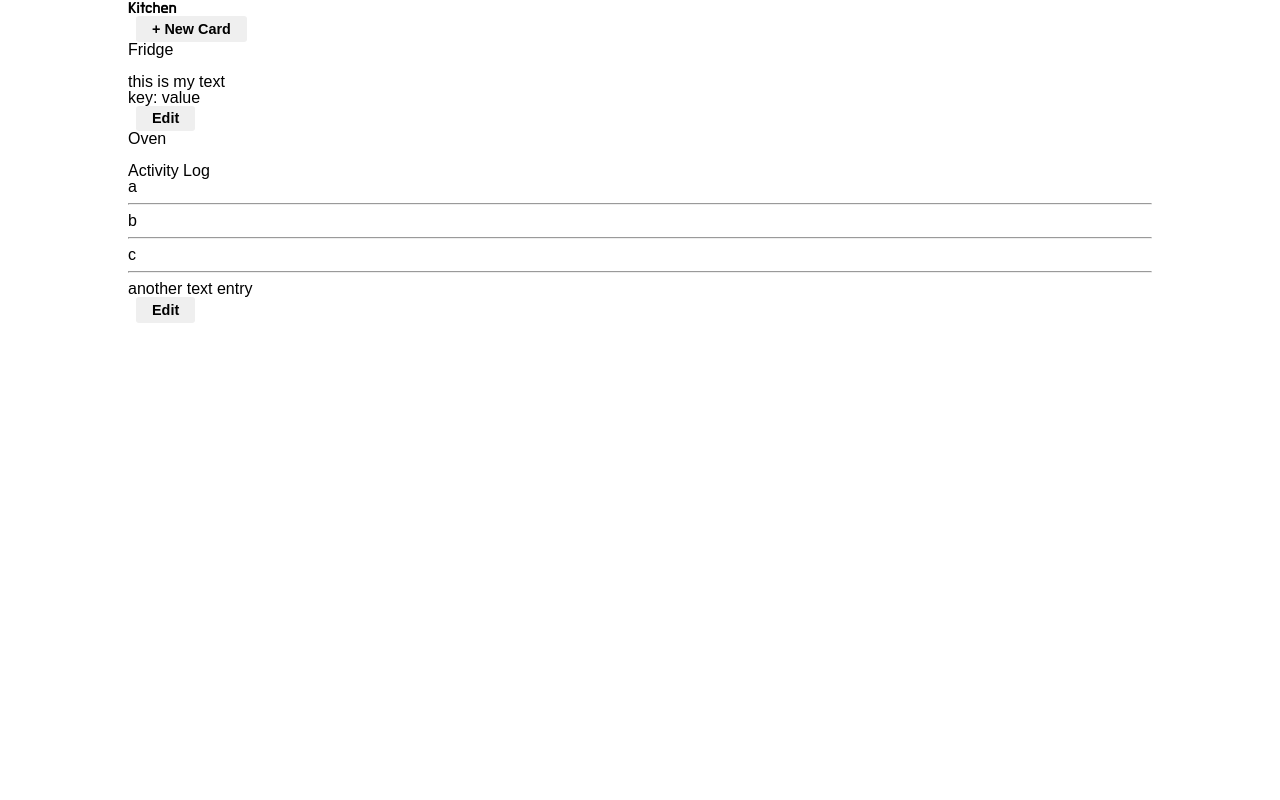
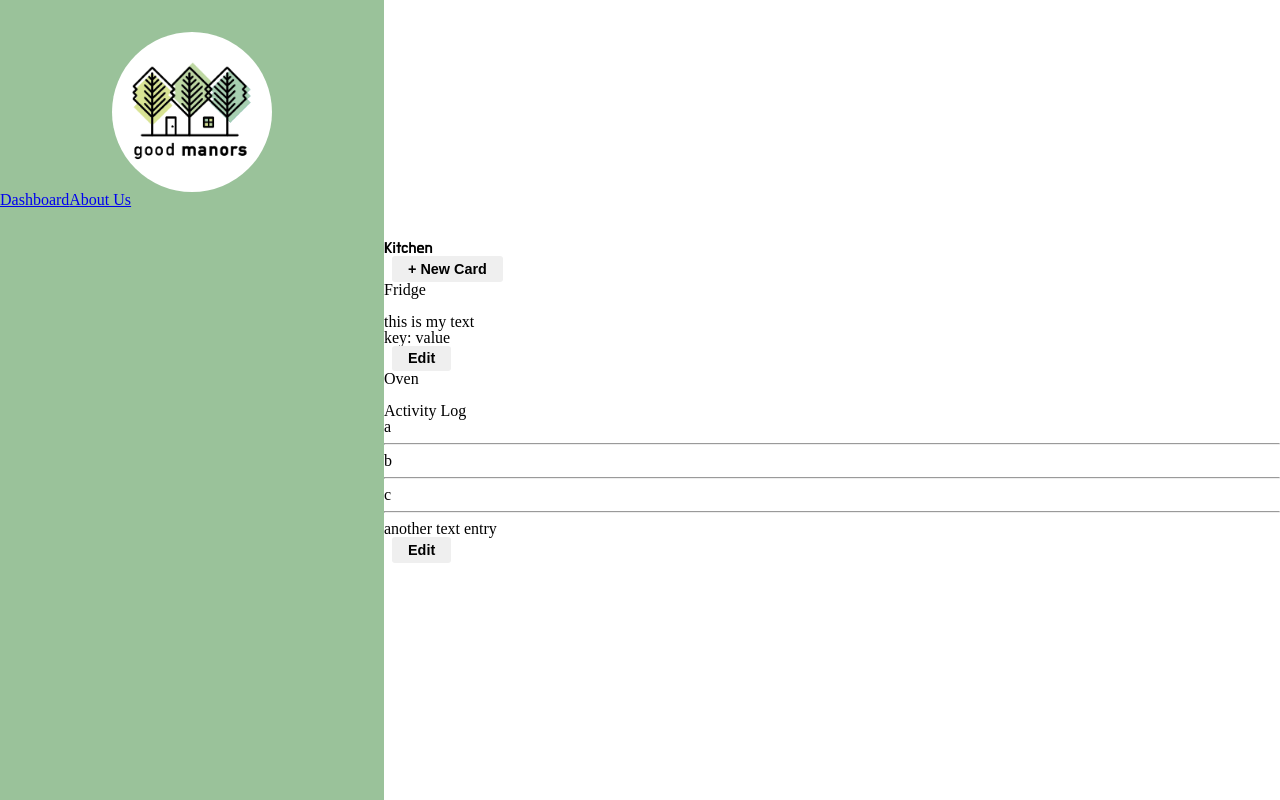
Before and after one commit to Good-Manors/good-manors-fe, a React app: page /drawers in a window 1280 px wide. Built offline with nearby package versions, Linux system fonts and the light colour scheme; a web font is replaced by a local one.

Commit message:
set up drawer page

```diff
--- a/src/actions/homeActions.js
+++ b/src/actions/homeActions.js
@@ -1,4 +1,4 @@
-import { getHome, getHomeDrawers } from '../services/homes'
+import { getHome, getHomeDrawers } from '../services/homes';
 export const SET_HOME = 'CREATE_URL';
 
 export const setHome = (homeId) => dispatch => {
--- a/src/components/App.css
+++ b/src/components/App.css
@@ -3,9 +3,3 @@
 h2 {
   font-family: 'Do Hyeon', sans-serif;
 }
-
-body {
-  font-family: 'Arial';
-  width: 80vw;
-  margin: 0 auto;
-}
--- a/src/components/App.js
+++ b/src/components/App.js
@@ -17,6 +17,7 @@ import DrawerDetail from '../containers/DrawerDetail';
 import HomePage from '../containers/HomePage';
 import CardList from './CardList';
 import AuthPage from './auth/AuthPage';
+import DrawerPage from '../containers/DrawerPage';
 
 const PrivateRoute = ({ ...rest }) => {
   const sessionId = useSelector(getSessionId);
@@ -49,7 +50,7 @@ function App() {
           <PrivateRoute exact path='/' component={UserDash} />
           <Route path='/card' component={Card} />
           <Route path='/auth' component={AuthPage} />
-          <Route path='/drawers' component={DrawerDetail} />
+          <Route path='/drawers' component={DrawerPage} />
           <Route path='/home' component={HomePage} />
           <Route path='/cardlist' component={CardList} />
         </Switch>
--- /dev/null
+++ b/src/containers/DrawerDetail.css
@@ -0,0 +1,3 @@
+.DrawerDetail {
+  grid-area: drawerDetail;
+}
--- a/src/containers/DrawerDetail.js
+++ b/src/containers/DrawerDetail.js
@@ -1,6 +1,7 @@
 import React from 'react';
 import Card from '../components/Card';
 import house from '../assets/sampleData';
+import styles from './DrawerDetail.css';
 
 const DrawerDetail = () => {
 
@@ -16,13 +17,13 @@ const DrawerDetail = () => {
 
 
   return (
-    <>
+    <section className={styles.DrawerDetail}>
       <h2>{house.drawers[0].name}</h2>
       <button onClick={addNewCard}>+ New Card</button>
       <section>
         {mappedCards}
       </section>
-    </>
+    </section>
   );
 };
 
--- /dev/null
+++ b/src/containers/DrawerPage.css
@@ -0,0 +1,10 @@
+.DrawerPageWrapper {
+  width: 100vw;
+  height: 100vh;
+  display: grid;
+  grid-template-columns: 30% 70%;
+  grid-template-rows: 30% 70%;
+  grid-template-areas: "header ."
+                       "header drawerDetail";
+
+}
--- a/src/containers/DrawerPage.js
+++ b/src/containers/DrawerPage.js
@@ -1,7 +1,7 @@
 import React from 'react';
 import Header from '../components/Header/Header';
 import sampleData from '../assets/sampleData';
-import styles from './HomePage.css';
+import styles from './DrawerPage.css';
 import DrawerDetail from './DrawerDetail';
 
 const drawers = sampleData.drawers;
@@ -9,9 +9,9 @@ const drawers = sampleData.drawers;
 const DrawerPage = () => {
 
   return (
-    <section id='home-page-wrapper' className={styles.HomePageWrapper}>
+    <section id='drawer-page-wrapper' className={styles.DrawerPageWrapper}>
       <Header />
-      <DrawerDetail drawers={drawers} />
+      <DrawerDetail />
 
     </section>
   );
```
Also changed, not shown: src/selectors/homeSelectors.js (line endings or trailing spaces).
